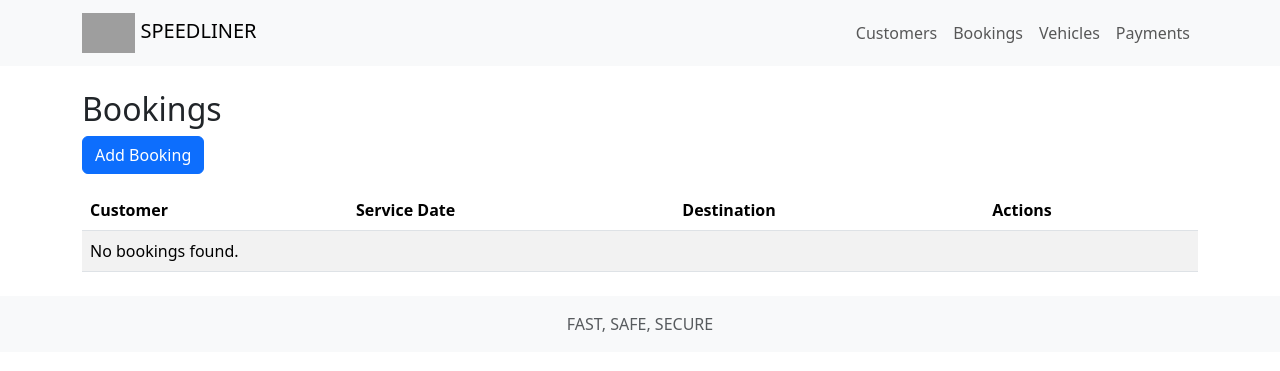
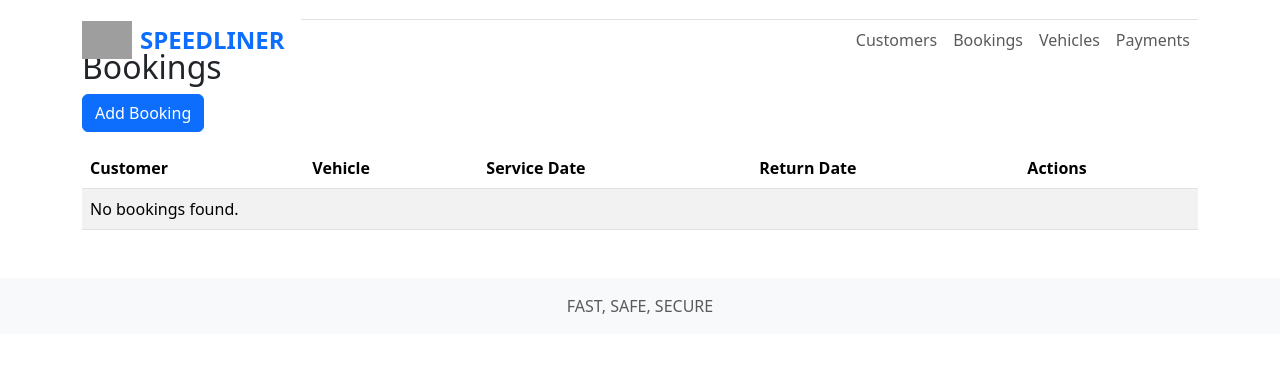
Before and after one commit to sammy-g254/Hackathon-I, a Django app: page /bookings/ in a window 1280 px wide. Shown: the top 371 px of the page. Run offline with Django 5.2, Linux system fonts and the light colour scheme; data that the repository does not hold is empty; some libraries are stand-ins or nearby versions; grey boxes are pictures that could not be loaded.

Commit message:
second commit

```diff
--- a/speedliner/core/templates/base.html
+++ b/speedliner/core/templates/base.html
@@ -5,27 +5,35 @@
   <meta charset="UTF-8">
   <meta name="viewport" content="width=device-width, initial-scale=1.0">
   <title>SPEEDLINER - FAST, SAFE, SECURE</title>
+
+  <!-- Favicons -->
+  <link rel="apple-touch-icon" sizes="180x180" href="{% static 'img/favicons/apple-touch-icon.png' %}">
+  <link rel="icon" type="image/png" sizes="32x32" href="{% static 'img/favicons/favicon-32x32.png' %}">
+  <link rel="icon" type="image/png" sizes="16x16" href="{% static 'img/favicons/favicon-16x16.png' %}">
+  <link rel="shortcut icon" type="image/x-icon" href="{% static 'img/favicons/favicon.ico' %}">
+  <link rel="manifest" href="{% static 'img/favicons/manifest.json' %}">
+  <meta name="msapplication-TileImage" content="{% static 'img/favicons/mstile-150x150.png' %}">
+  <meta name="theme-color" content="#ffffff">
+
   <!-- Bootstrap CSS -->
   <link rel="stylesheet" href="{% static 'css/bootstrap.min.css' %}">
-  <!-- Rhea Template CSS (custom styles) -->
-  <link rel="stylesheet" href="{% static 'css/rhea-style.css' %}">
-  <!-- Additional CSS files if needed -->
+  <!-- Rhea Template CSS -->
+  <link rel="stylesheet" href="{% static 'css/theme.css' %}">
+  <link rel="stylesheet" href="{% static 'vendors/plyr/plyr.css' %}">
 </head>
 <body>
   <!-- Navigation Bar -->
-  <nav class="navbar navbar-expand-lg navbar-light bg-light">
+  <nav class="navbar navbar-expand-lg fixed-top py-3 backdrop" data-navbar-on-scroll="data-navbar-on-scroll">
     <div class="container">
-      <a class="navbar-brand" href="/">
-        <!-- Logo image if available -->
-        <img src="{% static 'images/logo.png' %}" alt="SPEEDLINER Logo" style="height:40px;">
-        SPEEDLINER
+      <a class="navbar-brand d-flex align-items-center fw-bold fs-2" href="/">
+        <img class="d-inline-block align-top img-fluid" src="{% static 'img/gallery/logo-icon.png' %}" alt="" width="50" />
+        <span class="text-primary fs-4 ps-2">SPEEDLINER</span>
       </a>
-      <button class="navbar-toggler" type="button" data-bs-toggle="collapse" data-bs-target="#navbarNav"
-              aria-controls="navbarNav" aria-expanded="false" aria-label="Toggle navigation">
+      <button class="navbar-toggler collapsed" type="button" data-bs-toggle="collapse" data-bs-target="#navbarNav" aria-controls="navbarNav" aria-expanded="false" aria-label="Toggle navigation">
         <span class="navbar-toggler-icon"></span>
       </button>
-      <div class="collapse navbar-collapse" id="navbarNav">
-        <ul class="navbar-nav ms-auto">
+      <div class="collapse navbar-collapse border-top border-lg-0 mt-4 mt-lg-0" id="navbarNav">
+        <ul class="navbar-nav ms-auto pt-2 pt-lg-0">
           <li class="nav-item"><a class="nav-link" href="{% url 'customer_list' %}">Customers</a></li>
           <li class="nav-item"><a class="nav-link" href="{% url 'booking_list' %}">Bookings</a></li>
           <li class="nav-item"><a class="nav-link" href="{% url 'vehicle_list' %}">Vehicles</a></li>
@@ -36,10 +44,10 @@
   </nav>
 
   <!-- Main Content -->
-  <div class="container my-4">
+  <main class="main container my-5" id="top">
     {% block content %}
     {% endblock %}
-  </div>
+  </main>
 
   <!-- Footer -->
   <footer class="footer bg-light py-3">
@@ -48,9 +56,13 @@
     </div>
   </footer>
 
-  <!-- jQuery and Bootstrap JS -->
+  <!-- JavaScript Files -->
   <script src="{% static 'js/jquery.min.js' %}"></script>
-  <script src="{% static 'js/bootstrap.bundle.min.js' %}"></script>
-  <!-- Additional JavaScript files if needed -->
+  <script src="{% static 'vendors/@popperjs/popper.min.js' %}"></script>
+  <script src="{% static 'vendors/bootstrap/bootstrap.min.js' %}"></script>
+  <script src="{% static 'vendors/is/is.min.js' %}"></script>
+  <script src="{% static 'vendors/plyr/plyr.polyfilled.min.js' %}"></script>
+  <script src="{% static 'js/theme.js' %}"></script>
+  <link href="https://fonts.googleapis.com/css2?family=Nunito+Sans:wght@200;300;400;600;700;800;900&display=swap" rel="stylesheet">
 </body>
 </html>
--- a/speedliner/core/templates/booking_detail.html
+++ b/speedliner/core/templates/booking_detail.html
@@ -2,8 +2,9 @@
 {% block content %}
 <h2>Booking Details</h2>
 <p><strong>Customer:</strong> {{ object.customer.name }}</p>
+<p><strong>Vehicle:</strong> {{ object.vehicle }}</p>
 <p><strong>Service Date:</strong> {{ object.service_date }}</p>
-<p><strong>Destination:</strong> {{ object.destination }}</p>
+<p><strong>Return Date:</strong> {{ object.return_date }}</p>
 <a href="{% url 'booking_edit' object.pk %}" class="btn btn-warning">Edit</a>
 <a href="{% url 'booking_delete' object.pk %}" class="btn btn-danger">Delete</a>
 <a href="{% url 'booking_list' %}" class="btn btn-secondary">Back to List</a>
--- a/speedliner/core/templates/booking_list.html
+++ b/speedliner/core/templates/booking_list.html
@@ -6,8 +6,9 @@
   <thead>
     <tr>
       <th>Customer</th>
+      <th>Vehicle</th>
       <th>Service Date</th>
-      <th>Destination</th>
+      <th>Return Date</th>
       <th>Actions</th>
     </tr>
   </thead>
@@ -15,8 +16,9 @@
     {% for booking in object_list %}
     <tr>
       <td>{{ booking.customer.name }}</td>
+      <td>{{ booking.vehicle }}</td>
       <td>{{ booking.service_date }}</td>
-      <td>{{ booking.destination }}</td>
+      <td>{{ booking.return_date }}</td>
       <td>
         <a href="{% url 'booking_detail' booking.pk %}" class="btn btn-info btn-sm">View</a>
         <a href="{% url 'booking_edit' booking.pk %}" class="btn btn-warning btn-sm">Edit</a>
@@ -25,7 +27,7 @@
     </tr>
     {% empty %}
     <tr>
-      <td colspan="4">No bookings found.</td>
+      <td colspan="5">No bookings found.</td>
     </tr>
     {% endfor %}
   </tbody>
--- a/speedliner/core/templates/vehicle_list.html
+++ b/speedliner/core/templates/vehicle_list.html
@@ -6,6 +6,7 @@
   <thead>
     <tr>
       <th>Name</th>
+      <th>Number Plate</th>
       <th>Capacity</th>
       <th>Availability</th>
       <th>Actions</th>
@@ -15,6 +16,7 @@
     {% for vehicle in object_list %}
     <tr>
       <td>{{ vehicle.name }}</td>
+      <td>{{ vehicle.number_plate }}</td>
       <td>{{ vehicle.capacity }}</td>
       <td>{% if vehicle.available %}Available{% else %}Not Available{% endif %}</td>
       <td>
@@ -24,7 +26,7 @@
     </tr>
     {% empty %}
     <tr>
-      <td colspan="4">No vehicles found.</td>
+      <td colspan="5">No vehicles found.</td>
     </tr>
     {% endfor %}
   </tbody>
--- a/speedliner/core/views.py
+++ b/speedliner/core/views.py
@@ -31,6 +31,7 @@ class CustomerDeleteView(DeleteView):
 
 
 # BOOKING VIEWS
+
 class BookingListView(ListView):
     model = Booking
     template_name = 'booking_list.html'
@@ -55,6 +56,7 @@ class BookingDeleteView(DeleteView):
     model = Booking
     template_name = 'booking_confirm_delete.html'
     success_url = reverse_lazy('booking_list')
+
 
 
 # VEHICLE VIEWS
```
Also changed, not shown: speedliner/core/forms.py (+6 -6 lines), speedliner/core/models.py (+11 -12 lines), speedliner/core/migrations/0003_remove_booking_destination_booking_return_date_and_more.py (added), speedliner/db.sqlite3.
